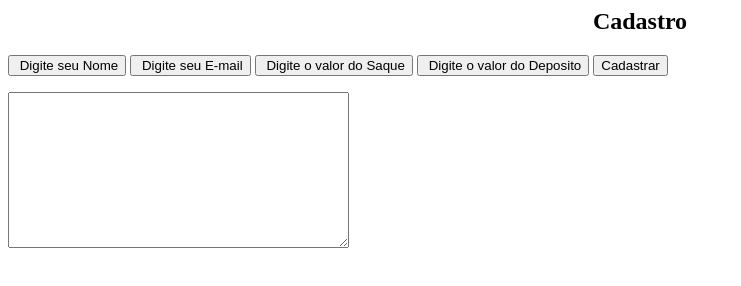
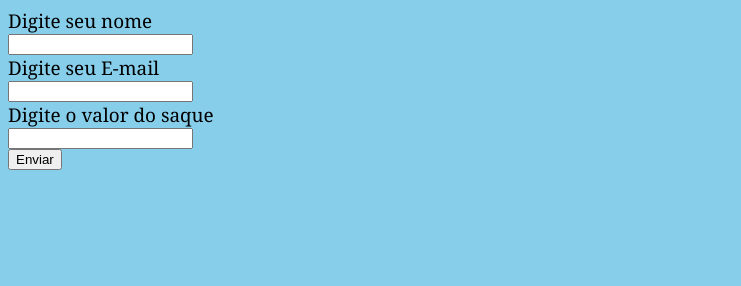
Before and after one commit to ProjetosMariaisadora/js_basico, a plain HTML site: page Aula3_15.08/aula3.html in a window 1280 px wide. Shown: the whole page, without its empty margins (0-741 px from the left). Drawn offline with Linux system fonts and the light colour scheme.

Commit message:
Add files via upload

```diff
--- a/Aula3_15.08/aula3.html
+++ b/Aula3_15.08/aula3.html
@@ -2,19 +2,29 @@
 <head>
     <title>Inscrição</title>
     <script src="funcao.js"></script>
+    <link rel="stylesheet" href="estilo.css">
 </head>
 <body bgcolor=white>
-   <form>
-        <h2 align=center>Cadastro</h2>
-        <div>
-            <p>
-            <input type="button" value=" Digite seu Nome" onclick="nome=prompt('Seu Nome','')" >
-            <input type="button" value=" Digite seu E-mail" onclick="email=prompt('Email','')" >
-            <input type="button" value=" Digite o valor do Saque" onclick="saque=parseInt(prompt('Quanto você deseja sacar?', ''))">
-            <input type="button" value=" Digite o valor do Deposito" onclick="deposito=parseInt(prompt('Quanto você deseja depositar?', ''))">
-            <input type="button" value="Cadastrar" onclick="escrever(this.form.Area)"></p>
-            <p> <textarea rows=10 cols=40 name=Area></textarea></p>
+    <form>
+        <div class="container">
+          <label for="inputEmail3" class="col-sm-2 col-form-label">Digite seu nome</label>
+          <div class="col-sm-10">
+            <input type="text" class="form-control" id="Digite seu nome">
+          </div>
         </div>
-   </form>
+        <div class="container">
+          <label for="inputPassword3" class="col-sm-2 col-form-label">Digite seu E-mail</label>
+          <div class="col-sm-10">
+            <input type="text" class="form-control" id="Digite seu e-mail">
+          </div>
+        </div>
+        <div class="container">
+            <label for="inputPassword3" class="col-sm-2 col-form-label">Digite o valor do saque</label>
+            <div class="col-sm-10">
+              <input type="text" class="form-control" id="Digite o valor do saque">
+            </div>
+          </div>
+        <button type="submit" class="btn btn-primary">Enviar</button>
+      </form>
 </body>
 </html>
--- /dev/null
+++ b/Aula3_15.08/estilo.css
@@ -0,0 +1,8 @@
+.container{
+  font-size: 5mm;
+  font-family: Cambria, Cochin, Georgia, Times, 'Times New Roman', serif;
+}
+
+body{
+    background-color:skyblue;
+}
```
